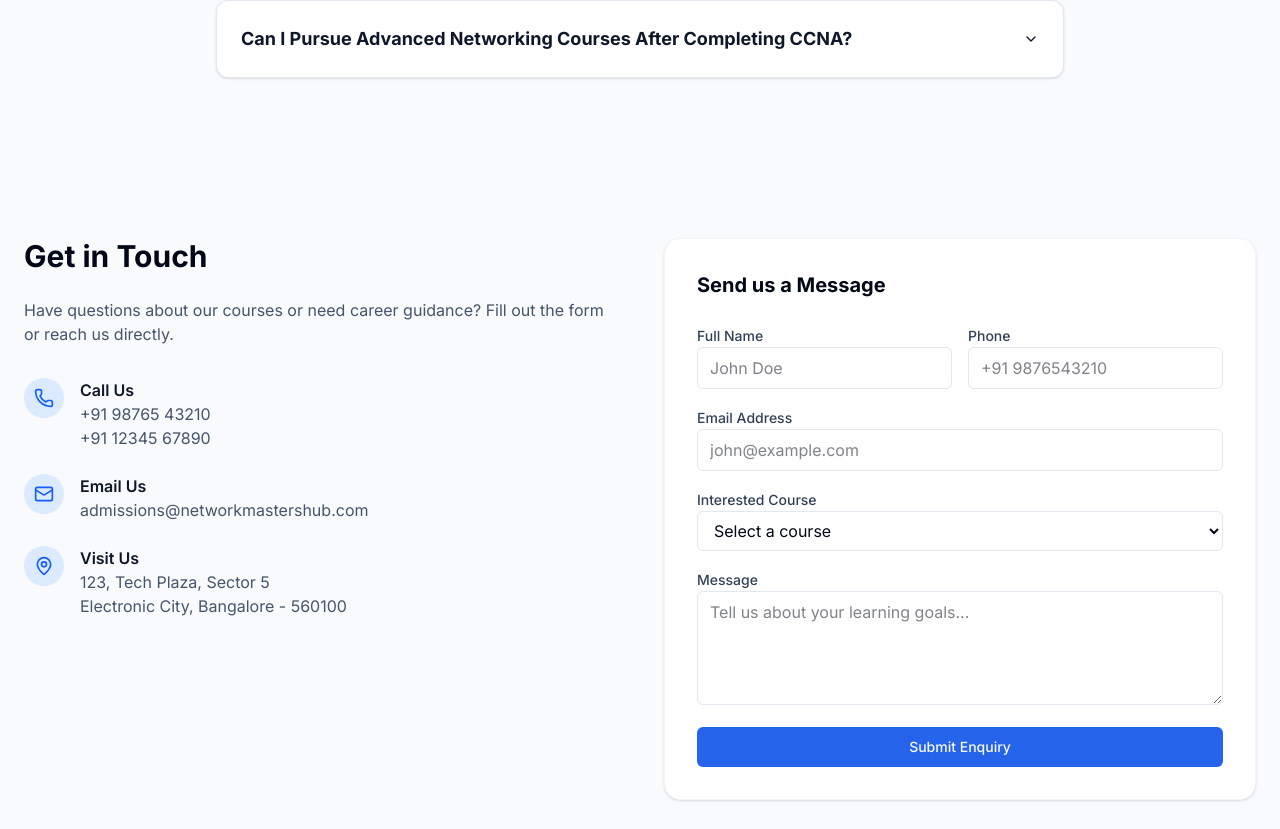
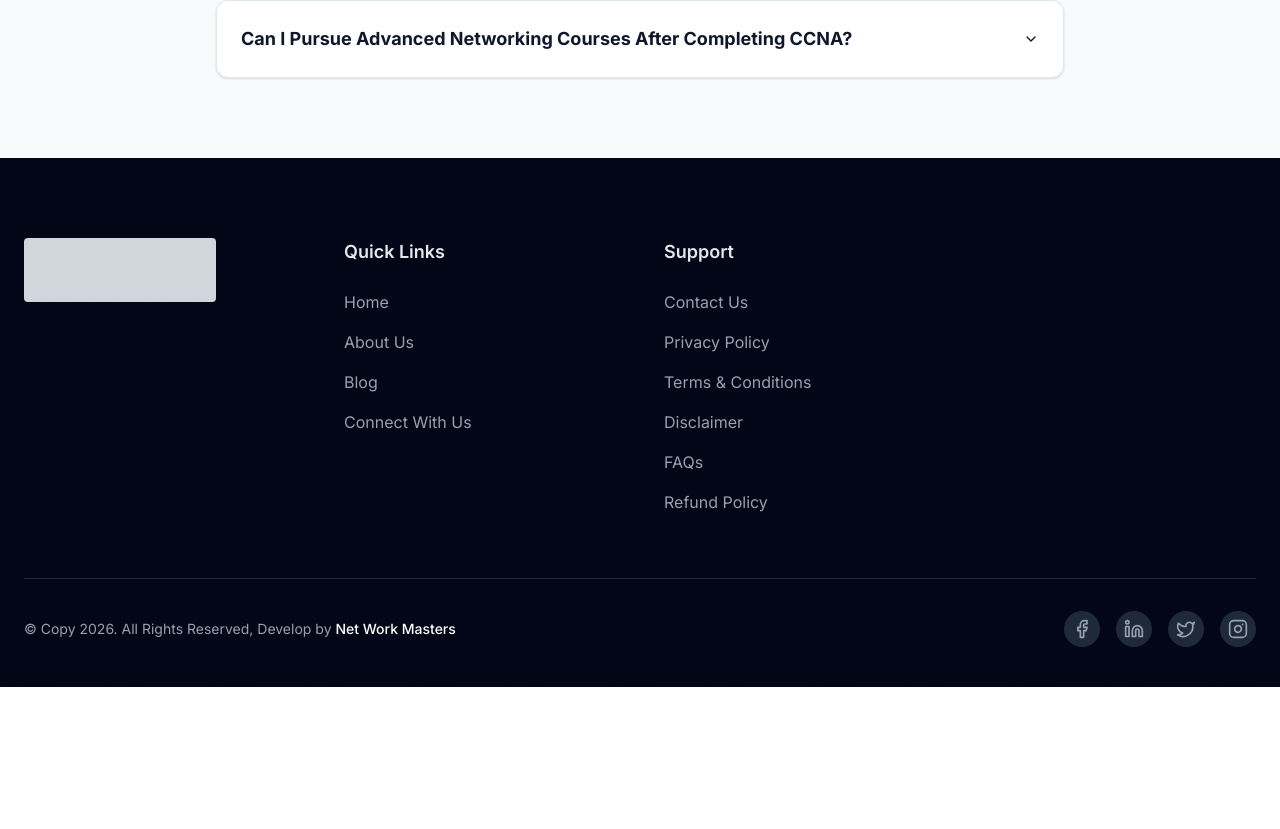
Before and after one commit to Chandan-pullanikatt/network-masters-hub, a Next.js app in the folder frontend/: page / in a window 1280 px wide. Shown: the part 6111-6940 px from the top of the page. After the commit the page ends 6798 px from the top, so only its background shows below. Built offline with nearby package versions, Linux system fonts and the light colour scheme.

Commit message:
9th section removed

```diff
--- a/frontend/src/app/page.tsx
+++ b/frontend/src/app/page.tsx
@@ -4,7 +4,7 @@ import Courses from '@/components/sections/Courses';
 import Steps from '@/components/sections/Steps';
 import Testimonials from '@/components/sections/Testimonials';
 import FAQ from '@/components/sections/FAQ';
-import Contact from '@/components/sections/Contact';
+
 import QuoteSection from '@/components/sections/QuoteSection';
 import EnquiryCTA from '@/components/sections/EnquiryCTA';
 
@@ -19,7 +19,6 @@ export default function Home() {
       <Testimonials />
       <EnquiryCTA />
       <FAQ />
-      <Contact />
     </main>
   );
 }
```
